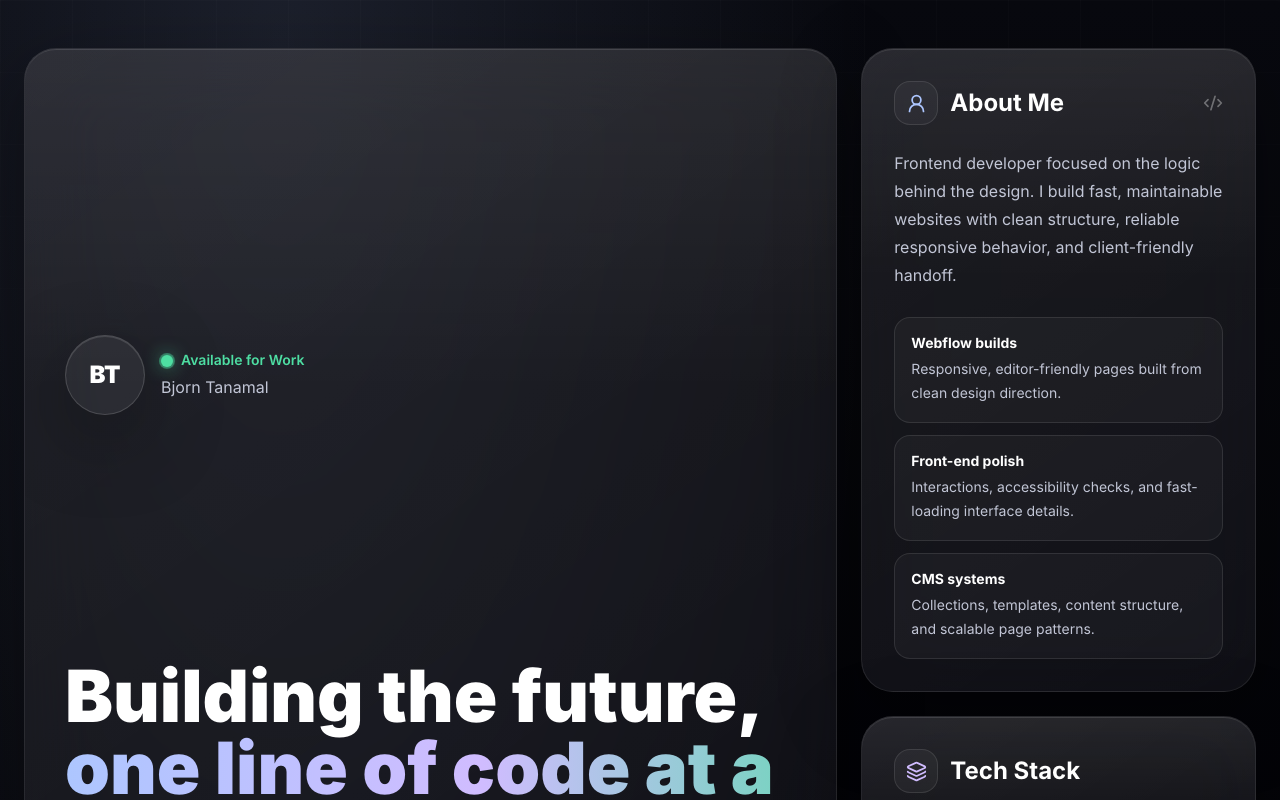
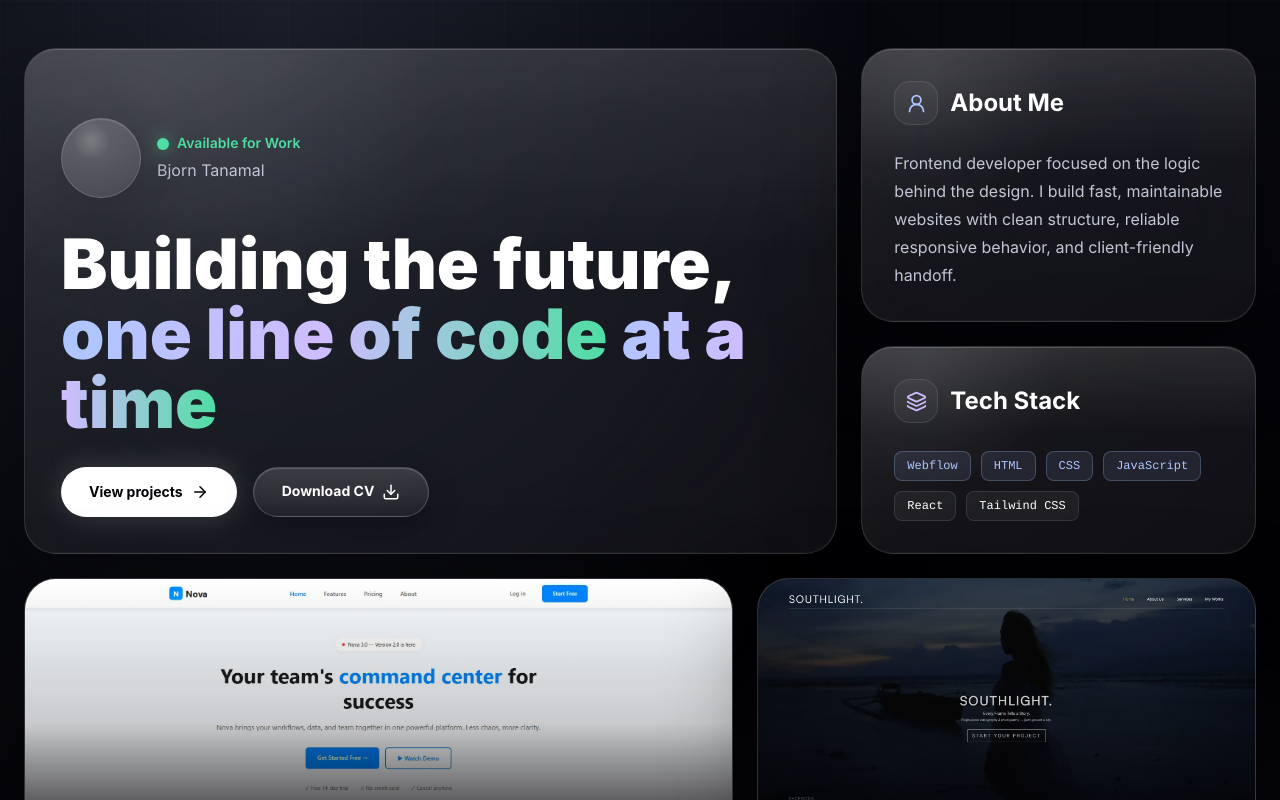
Before and after one commit to Beeejooorn/My-Portfolio, a React (Vite) app: page / in a window 1280 px wide. Shown: the top 800 px of the page. Built offline with nearby package versions, Linux system fonts and the light colour scheme.

Commit message:
polished new design

```diff
--- a/src/App.jsx
+++ b/src/App.jsx
@@ -8,7 +8,6 @@ import ProjectModal from "./components/ProjectModal.jsx";
 import SiteFooter from "./components/SiteFooter.jsx";
 import SkillsCard from "./components/SkillsCard.jsx";
 import {
-  capabilities,
   experience,
   profile,
   projects,
@@ -38,10 +37,10 @@ export default function App() {
       <div className="site-ambient" aria-hidden="true" />
       <main className="relative z-10 mx-auto grid w-full max-w-[1280px] grid-cols-1 gap-5 px-4 py-6 sm:px-6 md:grid-cols-8 md:gap-6 lg:grid-cols-12 lg:py-12">
         <HeroCard profile={profile} onViewProjects={handleViewProjects} />
-        <AboutCard capabilities={capabilities} />
+        <AboutCard />
         <SkillsCard skills={skills} />
 
-        {projects.map((project, index) => (
+        {projects.slice(0, 2).map((project, index) => (
           <ProjectCard
             id={index === 0 ? "projects" : undefined}
             project={project}
--- a/src/components/AboutCard.jsx
+++ b/src/components/AboutCard.jsx
@@ -1,8 +1,8 @@
-import { Code2, UserRound } from "lucide-react";
+import { UserRound } from "lucide-react";
 import GlassCard from "./GlassCard.jsx";
 import SectionIcon from "./SectionIcon.jsx";
 
-export default function AboutCard({ capabilities }) {
+export default function AboutCard() {
   return (
     <GlassCard
       as="section"
@@ -19,7 +19,6 @@ export default function AboutCard({ capabilities }) {
             </SectionIcon>
             About Me
           </h2>
-          <Code2 className="text-white/35" size={20} aria-hidden="true" />
         </div>
         <p className="text-base leading-7 text-text-muted">
           Frontend developer focused on the logic behind the design. I build fast,
@@ -27,18 +26,6 @@ export default function AboutCard({ capabilities }) {
           client-friendly handoff.
         </p>
       </div>
-
-      <div className="mt-7 grid gap-3">
-        {capabilities.map((item) => (
-          <div
-            className="rounded-2xl border border-white/10 bg-white/[0.035] p-4"
-            key={item.title}
-          >
-            <h3 className="text-sm font-bold text-white">{item.title}</h3>
-            <p className="mt-1 text-sm leading-6 text-text-muted">{item.description}</p>
-          </div>
-        ))}
-      </div>
     </GlassCard>
   );
 }
--- a/src/components/HeroCard.jsx
+++ b/src/components/HeroCard.jsx
@@ -5,7 +5,7 @@ export default function HeroCard({ profile, onViewProjects }) {
   return (
     <GlassCard
       as="section"
-      className="relative flex min-h-[520px] flex-col justify-between overflow-hidden p-8 sm:p-10 lg:col-span-8 lg:row-span-2"
+      className="relative flex min-h-[430px] min-w-0 flex-col justify-between overflow-hidden p-7 sm:p-9 lg:col-span-8 lg:row-span-2 lg:min-h-[468px]"
       initial={{ opacity: 0, y: 18 }}
       animate={{ opacity: 1, y: 0 }}
       transition={{ duration: 0.55, ease: [0.22, 1, 0.36, 1] }}
@@ -14,9 +14,18 @@ export default function HeroCard({ profile, onViewProjects }) {
       <div className="pointer-events-none absolute inset-0 bg-gradient-to-br from-primary/10 via-transparent to-tertiary/5 opacity-80" />
 
       <div className="relative z-10 flex items-center gap-4">
-        <div className="grid h-20 w-20 place-items-center rounded-full border border-white/15 bg-white/[0.06] text-2xl font-black text-white shadow-glass">
-          BT
-        </div>
+        {profile.avatarUrl ? (
+          <img
+            src={profile.avatarUrl}
+            alt={`${profile.name} profile`}
+            className="h-20 w-20 rounded-full border border-white/15 object-cover shadow-glass"
+          />
+        ) : (
+          <div
+            className="avatar-placeholder h-20 w-20 rounded-full border border-white/15 shadow-glass"
+            aria-label="Profile image placeholder"
+          />
+        )}
         <div>
           <p className="flex items-center gap-2 text-sm font-semibold text-tertiary">
             <span className="relative h-3 w-3 rounded-full bg-tertiary shadow-[0_0_18px_rgba(78,222,163,0.75)]">
@@ -31,17 +40,22 @@ export default function HeroCard({ profile, onViewProjects }) {
       <div className="relative z-10 max-w-4xl">
         <h1
           id="hero-title"
-          className="max-w-[840px] text-5xl font-black leading-[1.03] text-white sm:text-6xl lg:text-7xl"
+          className="max-w-[760px] text-[2.18rem] font-black leading-[1.06] text-white sm:text-6xl lg:text-[4.35rem]"
         >
-          Building the future,{" "}
-          <span className="text-gradient">one line of code at a time</span>
+          <span className="block sm:inline">Building the</span>
+          <span className="block sm:inline"> future,</span>
+          <br />
+          <span>
+            <span className="text-gradient block sm:inline">one line of code</span>
+            <span className="text-gradient block sm:inline"> at a time</span>
+          </span>
         </h1>
 
-        <div className="mt-9 flex flex-wrap gap-4">
+        <div className="mt-7 flex min-w-0 flex-col gap-4 sm:flex-row sm:flex-wrap">
           <button
             type="button"
             onClick={onViewProjects}
-            className="inline-flex items-center justify-center gap-2 rounded-full bg-white px-7 py-3.5 text-sm font-bold text-abyss shadow-[0_0_30px_rgba(255,255,255,0.16)] transition duration-300 hover:scale-[1.03] hover:bg-white/90 focus:outline-none focus:ring-2 focus:ring-primary/70"
+            className="inline-flex w-full items-center justify-center gap-2 rounded-full bg-white px-7 py-3.5 text-sm font-bold text-abyss shadow-[0_0_30px_rgba(255,255,255,0.16)] transition duration-300 hover:scale-[1.03] hover:bg-white/90 focus:outline-none focus:ring-2 focus:ring-primary/70 sm:w-auto"
           >
             <span>View projects</span>
             <ArrowRight size={18} aria-hidden="true" />
@@ -49,7 +63,7 @@ export default function HeroCard({ profile, onViewProjects }) {
           <a
             href={profile.cvPath}
             download
-            className="glass-button inline-flex items-center justify-center gap-2 rounded-full px-7 py-3.5 text-sm font-bold text-white transition duration-300 hover:scale-[1.03] focus:outline-none focus:ring-2 focus:ring-primary/70"
+            className="glass-button inline-flex w-full items-center justify-center gap-2 rounded-full px-7 py-3.5 text-sm font-bold text-white transition duration-300 hover:scale-[1.03] focus:outline-none focus:ring-2 focus:ring-primary/70 sm:w-auto"
           >
             <span>Download CV</span>
             <Download size={18} aria-hidden="true" />
--- a/src/components/SkillsCard.jsx
+++ b/src/components/SkillsCard.jsx
@@ -22,7 +22,7 @@ export default function SkillsCard({ skills }) {
       </div>
 
       <div className="mt-auto flex flex-wrap gap-2.5">
-        {skills.map((skill, index) => (
+        {skills.slice(0, 6).map((skill, index) => (
           <Tag tone={index < 4 ? "primary" : "neutral"} key={skill}>
             {skill}
           </Tag>
--- a/src/data/portfolio.js
+++ b/src/data/portfolio.js
@@ -18,6 +18,8 @@ export const profile = {
   email: "bjorntanamalgrtr@gmail.com",
   location: "Valencia City, Bukidnon, PH",
   cvPath: "/Bjorn-Tanamal-CV.txt",
+  // Add a profile image URL or imported asset here when ready.
+  avatarUrl: "",
 };
 
 export const socialLinks = [
--- a/src/index.css
+++ b/src/index.css
@@ -95,16 +95,18 @@ img {
 
 .glass-card {
   position: relative;
-  border: 1px solid rgba(255, 255, 255, 0.085);
+  min-width: 0;
+  border: 1px solid rgba(255, 255, 255, 0.12);
   border-radius: 2rem;
   background:
-    linear-gradient(145deg, rgba(255, 255, 255, 0.062), rgba(255, 255, 255, 0.018)),
-    rgba(19, 19, 25, 0.52);
+    linear-gradient(145deg, rgba(255, 255, 255, 0.105), rgba(255, 255, 255, 0.035) 46%, rgba(255, 255, 255, 0.018)),
+    rgba(22, 23, 30, 0.46);
   box-shadow:
-    0 24px 80px rgba(0, 0, 0, 0.34),
-    inset 0 1px 0 rgba(255, 255, 255, 0.12);
-  backdrop-filter: blur(38px);
-  -webkit-backdrop-filter: blur(38px);
+    0 28px 90px rgba(0, 0, 0, 0.42),
+    inset 0 1px 0 rgba(255, 255, 255, 0.18),
+    inset 0 -1px 0 rgba(255, 255, 255, 0.035);
+  backdrop-filter: blur(46px) saturate(1.45);
+  -webkit-backdrop-filter: blur(46px) saturate(1.45);
 }
 
 .glass-card::before {
@@ -113,8 +115,10 @@ img {
   position: absolute;
   inset: 0;
   border-radius: inherit;
-  background: linear-gradient(180deg, rgba(255, 255, 255, 0.09), transparent 36%);
-  opacity: 0.72;
+  background:
+    radial-gradient(circle at 16% 8%, rgba(255, 255, 255, 0.09), transparent 34%),
+    linear-gradient(180deg, rgba(255, 255, 255, 0.11), transparent 42%);
+  opacity: 0.84;
 }
 
 .glass-card:hover {
@@ -123,6 +127,15 @@ img {
     0 30px 100px rgba(0, 0, 0, 0.42),
     0 22px 80px rgba(173, 198, 255, 0.09),
     inset 0 1px 0 rgba(255, 255, 255, 0.16);
+}
+
+.avatar-placeholder {
+  background:
+    radial-gradient(circle at 38% 28%, rgba(255, 255, 255, 0.18), transparent 26%),
+    linear-gradient(145deg, rgba(255, 255, 255, 0.11), rgba(255, 255, 255, 0.025)),
+    rgba(255, 255, 255, 0.04);
+  backdrop-filter: blur(26px) saturate(1.25);
+  -webkit-backdrop-filter: blur(26px) saturate(1.25);
 }
 
 .glass-card > * {
```
Also changed, not shown: 1 other file (tests, documents, lock files or other folders).
